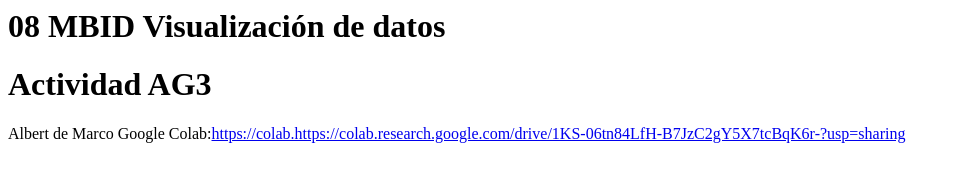
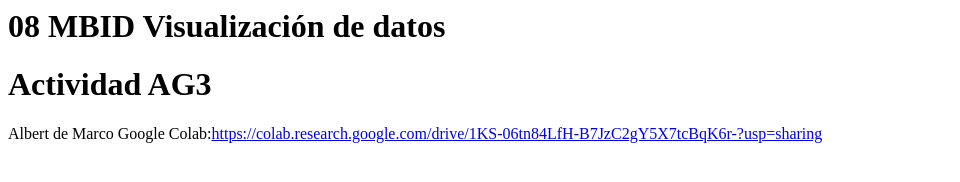
Before and after one commit to AlbertdeMarco/adm-ag1, a website: page index.html in a window 1280 px wide. Shown: the whole page, without its empty margins (0-960 px from the left). Drawn offline with Linux system fonts and the light colour scheme.

Commit message:
1 file modified

```diff
--- a/index.html
+++ b/index.html
@@ -5,4 +5,4 @@ Actividad AG3 </h1>
 
 Albert de Marco
 
-Google Colab:<a href = https://colab.research.google.com/drive/1KS-06tn84LfH-B7JzC2gY5X7tcBqK6r-?usp=sharing">https://colab.https://colab.research.google.com/drive/1KS-06tn84LfH-B7JzC2gY5X7tcBqK6r-?usp=sharing</a>
+Google Colab:<a href = https://colab.research.google.com/drive/1KS-06tn84LfH-B7JzC2gY5X7tcBqK6r-?usp=sharing">https://colab.research.google.com/drive/1KS-06tn84LfH-B7JzC2gY5X7tcBqK6r-?usp=sharing</a>
```
